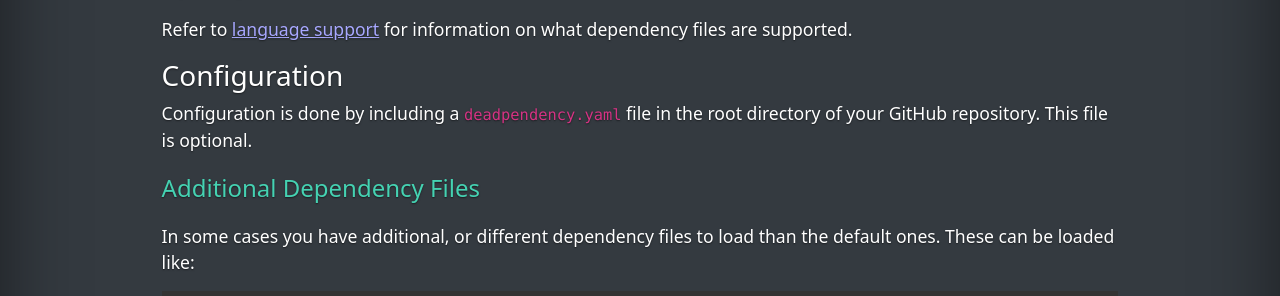
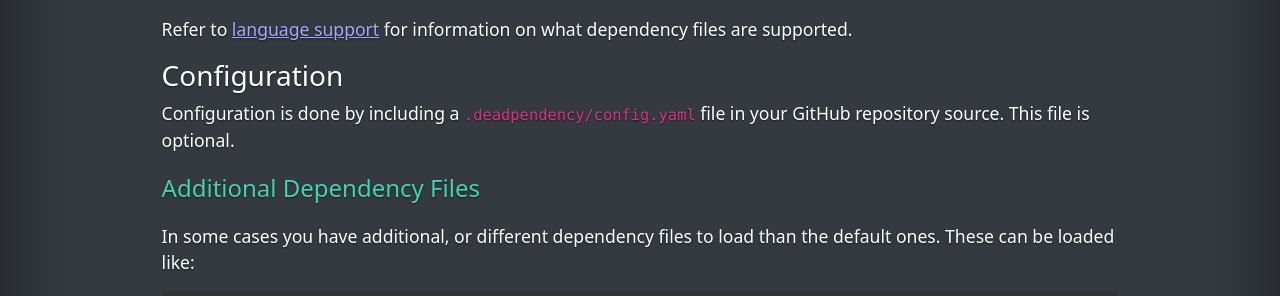
Before and after one commit to deadpendency/deadpendency.github.io, a Jekyll site: the page built from usage.html, in a window 1280 px wide. Shown: the part 614-910 px from the top of the page. Built offline with Jekyll 4.4.1, drawn with Linux system fonts in a browser that asks for light colours; nearby versions of some CDN libraries.

Commit message:
Update path for config

```diff
--- a/usage.html
+++ b/usage.html
@@ -31,7 +31,7 @@ title: Deadpendency usage
 <h3>Configuration</h3>
 
 <p>
-  Configuration is done by including a <code>deadpendency.yaml</code> file in the root directory of your GitHub repository. This file is optional.
+  Configuration is done by including a <code>.deadpendency/config.yaml</code> file in your GitHub repository source. This file is optional.
 </p>
 
 <h4 id="additional-dependency-files">Additional Dependency Files</h4>
```
